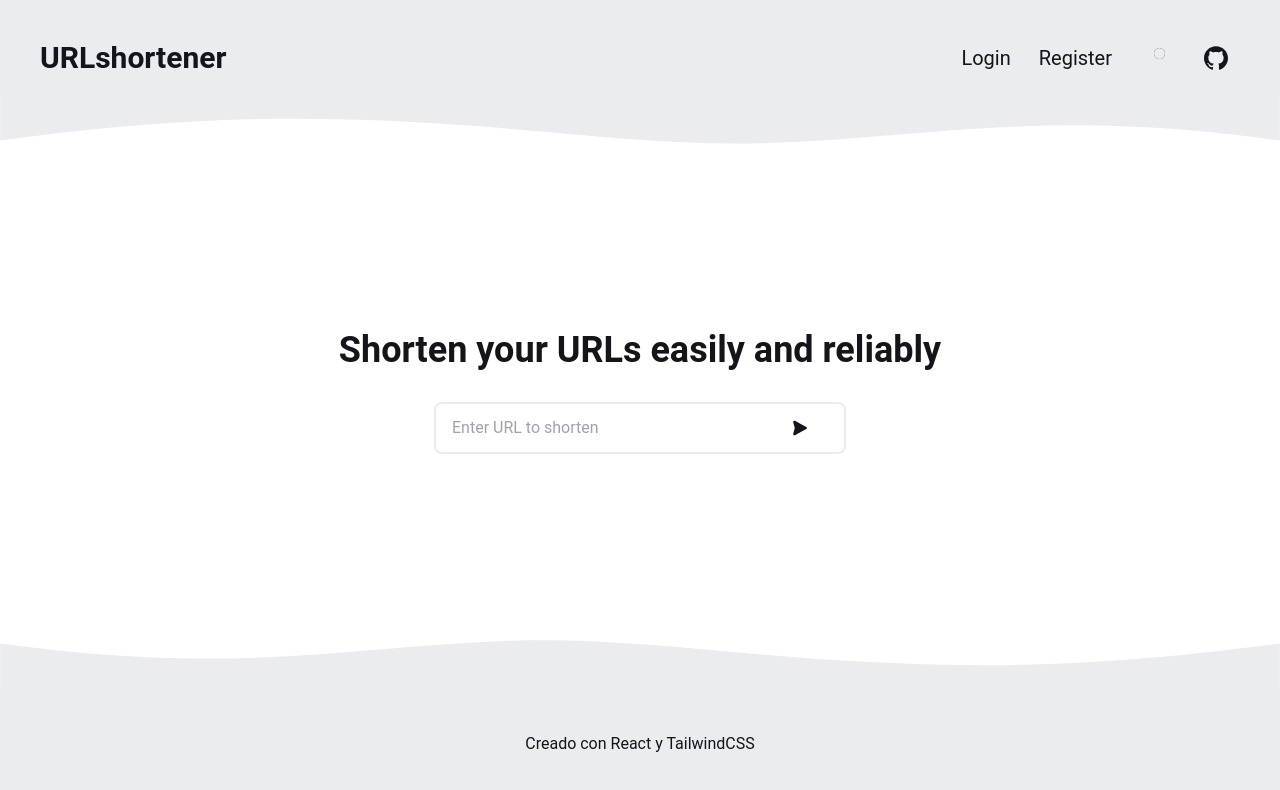
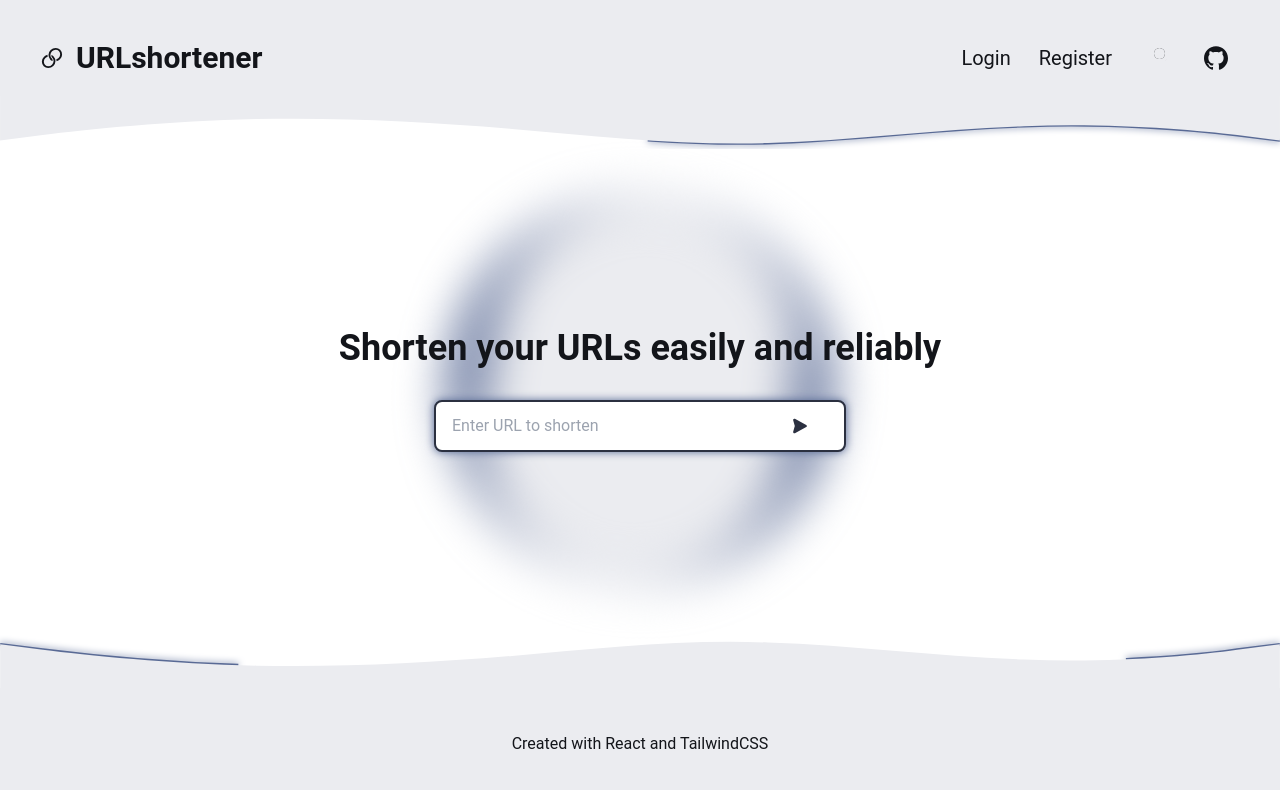
Before and after one commit to zRyzeh/url-shortener, a React app: page / in a window 1280 px wide. Shown: the top 790 px of the page. Built offline with nearby package versions, Linux system fonts and the light colour scheme; the HTML template or start-up script is replaced by a standard one.

Commit message:
Add animations

```diff
--- a/src/App.tsx
+++ b/src/App.tsx
@@ -6,21 +6,23 @@ const App = () => {
   return (
     <section className='overflow-hidden grid grid-rows-[auto_1fr_auto] min-h-screen'>
       <Header />
-      <article className='flex flex-col gap-8 items-center justify-center bg-secondary dark:bg-secondary-dark'>
-        <h1 className='text-4xl font-bold text-center text-primary-dark dark:text-primary'>Shorten your URLs easily and reliably</h1>
-        <form className='flex dark:focus-within:border-[#596A95] focus-within:border-primary-dark rounded-lg border-2 transition-colors duration-200 border-primary dark:border-[#2B3040]'>
+      <article className='relative flex flex-col gap-8 items-center justify-center bg-secondary dark:bg-secondary-dark'>
+        <div className='absolute flex items-center justify-center h-96 w-96 rounded-full bg-tertiary filter blur-xl motion-safe:animate-spin-slow'>
+          <div className='bg-primary dark:bg-primary-dark w-[99%] h-[80%] rounded-full z-10'></div>
+        </div>
+        <h1 className='text-4xl z-10 font-bold text-center text-primary-dark dark:text-primary'>Shorten your URLs easily and reliably</h1>
+        <form className='bg-secondary dark:bg-primary-dark drop-shadow-neon flex z-10 focus-within:border-primary-dark dark:focus-within:border-tertiary rounded-lg border-2 transition-colors duration-200 border-tertiary-dark'>
           <input
-            className="bg-secondary rounded-l-lg dark:bg-primary-dark px-4 py-3 outline-none w-80 text-primary-dark dark:text-primary   "
+            className="rounded-l-lg bg-transparent px-4 py-3 outline-none w-80 text-primary-dark dark:text-primary   "
             name="text"
             placeholder="Enter URL to shorten"
             type="url"
           />
-          <button type="submit" aria-label="Send URL" className="rounded-r-lg text-primary-dark dark:text-primary px-6 py-3 text-base transition">
-            <svg className='w-10 h-5' xmlns="http://www.w3.org/2000/svg" viewBox="0 0 15 16">
-              <path fill="currentColor" d="M12.49 7.14L3.44 2.27c-.76-.41-1.64.3-1.4 1.13l1.24 4.34q.075.27 0 .54l-1.24 4.34c-.24.83.64 1.54 1.4 1.13l9.05-4.87a.98.98 0 0 0 0-1.72Z" />
+          <button type="submit" aria-label="Send URL" className="rounded-r-lg text-primary-dark dark:text-primary px-6 py-3 text-base transition active:scale-90 hover:scale-125">
+            <svg className='w-10 h-5 ' xmlns="http://www.w3.org/2000/svg" viewBox="0 0 15 16">
+              <path className="fill-tertiary-dark dark:fill-secondary" d="M12.49 7.14L3.44 2.27c-.76-.41-1.64.3-1.4 1.13l1.24 4.34q.075.27 0 .54l-1.24 4.34c-.24.83.64 1.54 1.4 1.13l9.05-4.87a.98.98 0 0 0 0-1.72Z" />
             </svg>
           </button>
-
         </form>
       </article>
       <Footer />
--- a/src/Components/Button.tsx
+++ b/src/Components/Button.tsx
@@ -4,7 +4,7 @@ export function Button({ text }: { text: string }) {
       <button
         type="button"
         className="text-primary-dark dark:text-white transition-colors rounded-full py-2 text-sm md:text-base lg:text-xl 2xl:text-2xl
-        relative after:content-[''] after:h-[0.15rem] after:rounded-full after:w-0 after:absolute after:left-1/2 after:-translate-x-1/2 after:bottom-0 after:bg-[#596A95] after:duration-200 hover:after:w-full">
+        relative after:content-[''] after:h-[0.15rem] after:rounded-full after:w-0 after:absolute after:left-1/2 after:-translate-x-1/2 after:bottom-0 after:bg-tertiary after:duration-200 hover:after:w-full">
         {text}
       </button>
     </>
--- a/src/Components/Footer.tsx
+++ b/src/Components/Footer.tsx
@@ -1,12 +1,12 @@
 export function Footer() {
   return (
     <footer className="bg-secondary dark:bg-secondary-dark">
-      <svg className="w-full h-auto rotate-180" viewBox="0 0 1440 55" xmlns="http://www.w3.org/2000/svg">
-        <path className="fill-transparent dark:stroke-[#2B3040] dark:stroke-[3]" d="M0,50L48,44C96,38,192,28,288,26C384,24,480,29,576,37C672,45,768,56,864,53C960,50,1056,37,1152,34C1248,30,1344,38,1392,44L1440,50" />
-        <path className="fill-primary dark:fill-primary-dark" fill="#13151A" d="M0,50L48,44C96,38,192,28,288,26C384,24,480,29,576,37C672,45,768,56,864,53C960,50,1056,37,1152,34C1248,30,1344,38,1392,44L1440,50L1440,0L1392,0C1344,0,1248,0,1152,0C1056,0,960,0,864,0C768,0,672,0,576,0C480,0,384,0,288,0C192,0,96,0,48,0L0,0Z"></path>
+      <svg className="w-full h-auto" viewBox="0 -10 1440 64" xmlns="http://www.w3.org/2000/svg">
+        <path className="stroke-tertiary dark:stroke-tertiary-dark stroke-[3] motion-safe:stroke-dasharray-1000 motion-safe:stroke-dashoffset-2000 motion-safe:animate-neon-stroke-reverse filter drop-shadow-neon fill-transparent" d="M0,5L48,11C96,17,192,27,288,29C384,31,480,26,576,18C672,10,768,-1,864,3C960,6,1056,19,1152,22C1248,26,1344,18,1392,11L1440,5" />
+        <path className="fill-primary dark:fill-primary-dark" fill="#13151A" d="M0,5L48,11C96,17,192,27,288,29C384,31,480,26,576,18C672,10,768,-1,864,3C960,6,1056,19,1152,22C1248,26,1344,18,1392,11L1440,5L1440,55L1392,55C1344,55,1248,55,1152,55C1056,55,960,55,864,55C768,55,672,55,576,55C480,55,384,55,288,55C192,55,96,55,48,55L0,55Z" />
       </svg>
       <section className="flex items-center justify-center w-screen h-28 bg-primary dark:bg-primary-dark">
-        <p className="text-primary-dark dark:text-primary">Creado con React y TailwindCSS</p>
+        <p className="text-primary-dark dark:text-primary">Created with React and TailwindCSS</p>
       </section>
     </footer>
   )
--- a/src/Components/Header/Header.tsx
+++ b/src/Components/Header/Header.tsx
@@ -17,8 +17,8 @@ export function Header() {
           </div>
         </div>
       </section>
-      <svg className="w-full h-auto" viewBox="0 0 1440 55" xmlns="http://www.w3.org/2000/svg">
-        <path className="fill-transparent dark:stroke-[#2B3040] dark:stroke-[3]" d="M0,50L48,44C96,38,192,28,288,26C384,24,480,29,576,37C672,45,768,56,864,53C960,50,1056,37,1152,34C1248,30,1344,38,1392,44L1440,50" />
+      <svg className="w-full h-auto" viewBox="0 0 1440 60" xmlns="http://www.w3.org/2000/svg">
+        <path className="stroke-tertiary dark:stroke-tertiary-dark stroke-[3] motion-safe:stroke-dasharray-1000 motion-safe:stroke-dashoffset-2000 motion-safe:animate-neon-stroke filter drop-shadow-neon fill-transparent" d="M0,50L48,44C96,38,192,28,288,26C384,24,480,29,576,37C672,45,768,56,864,53C960,50,1056,37,1152,34C1248,30,1344,38,1392,44L1440,50" />
         <path className="fill-primary dark:fill-primary-dark" fill="#13151A" d="M0,50L48,44C96,38,192,28,288,26C384,24,480,29,576,37C672,45,768,56,864,53C960,50,1056,37,1152,34C1248,30,1344,38,1392,44L1440,50L1440,0L1392,0C1344,0,1248,0,1152,0C1056,0,960,0,864,0C768,0,672,0,576,0C480,0,384,0,288,0C192,0,96,0,48,0L0,0Z"></path>
       </svg>
     </header >
--- a/src/Components/Header/Logo.tsx
+++ b/src/Components/Header/Logo.tsx
@@ -1,5 +1,11 @@
 export function Logo({ text }: { text: string }) {
   return (
-    <h2 className="text-md md:text-2xl lg:text-3xl 2xl:text-4xl font-bold text-primary-dark dark:text-white">{text}</h2>
+    <div className="flex items-center just gap-3">
+      <svg className="w-4 md:w-5 lg:w-6 2xl:w-8 dark:fill-secondary fill-primary-dark" xmlns="http://www.w3.org/2000/svg" viewBox="0 0 16 16">
+        <path d="M8 6.1a.31.31 0 0 0-.45.32a2.47 2.47 0 0 0 .51 1.22l.15.13A3 3 0 0 1 9.08 10a3.63 3.63 0 0 1-3.55 3.44a3 3 0 0 1-2.11-.85a3 3 0 0 1-.85-2.22A3.55 3.55 0 0 1 3.63 8a3.66 3.66 0 0 1 1.5-.91A5.2 5.2 0 0 1 5 6v-.16a4.84 4.84 0 0 0-2.31 1.3a4.5 4.5 0 0 0-.2 6.37a4.16 4.16 0 0 0 3 1.22a4.8 4.8 0 0 0 3.38-1.42a4.52 4.52 0 0 0 .21-6.38A4.2 4.2 0 0 0 8 6.1" />
+        <path d="M13.46 2.54a4.16 4.16 0 0 0-3-1.22a4.8 4.8 0 0 0-3.37 1.42a4.52 4.52 0 0 0-.21 6.38A4.2 4.2 0 0 0 8 9.9a.31.31 0 0 0 .45-.31a2.4 2.4 0 0 0-.52-1.23l-.15-.13A3 3 0 0 1 6.92 6a3.63 3.63 0 0 1 3.55-3.44a3 3 0 0 1 2.11.85a3 3 0 0 1 .85 2.22A3.55 3.55 0 0 1 12.37 8a3.66 3.66 0 0 1-1.5.91a5.2 5.2 0 0 1 .13 1.14v.16a4.84 4.84 0 0 0 2.31-1.3a4.5 4.5 0 0 0 .15-6.37" />
+      </svg>
+      <h2 className="text-md md:text-2xl lg:text-3xl 2xl:text-4xl font-bold text-primary-dark dark:text-white">{text}</h2>
+    </div>
   )
 }
--- a/tailwind.config.js
+++ b/tailwind.config.js
@@ -7,10 +7,43 @@ module.exports = {
       colors: {
         'primary': '#EBECF0',
         'secondary': '#fff',
+        'tertiary': '#596A95',
         'primary-dark': '#13151A',
         'secondary-dark': '#1D1F26',
+        'tertiary-dark': '#2B3040'
+      },
+      animation: {
+        'neon-stroke': 'neon-stroke 15s linear infinite',
+        'neon-stroke-reverse': 'neon-stroke-reverse 15s linear infinite',
+        'spin-slow': 'spin 20s linear infinite'
+      },
+      keyframes: {
+        'neon-stroke': {
+          to: {
+            strokeDashoffset: '0'
+          }
+        },
+        'neon-stroke-reverse': {
+          from: {
+            strokeDashoffset: '0'
+          }
+        }
+      },
+      dropShadow: {
+        'neon': '0 0 4px #596A95',
       }
+    }
+  },
+  plugins: [
+    function ({ addUtilities }) {
+      addUtilities({
+        '.stroke-dasharray-1000': {
+          'stroke-dasharray': '1000',
+        },
+        '.stroke-dashoffset-2000': {
+          'stroke-dashoffset': '2000',
+        },
+      });
     },
-    plugins: []
-  }
+  ]
 }
```
